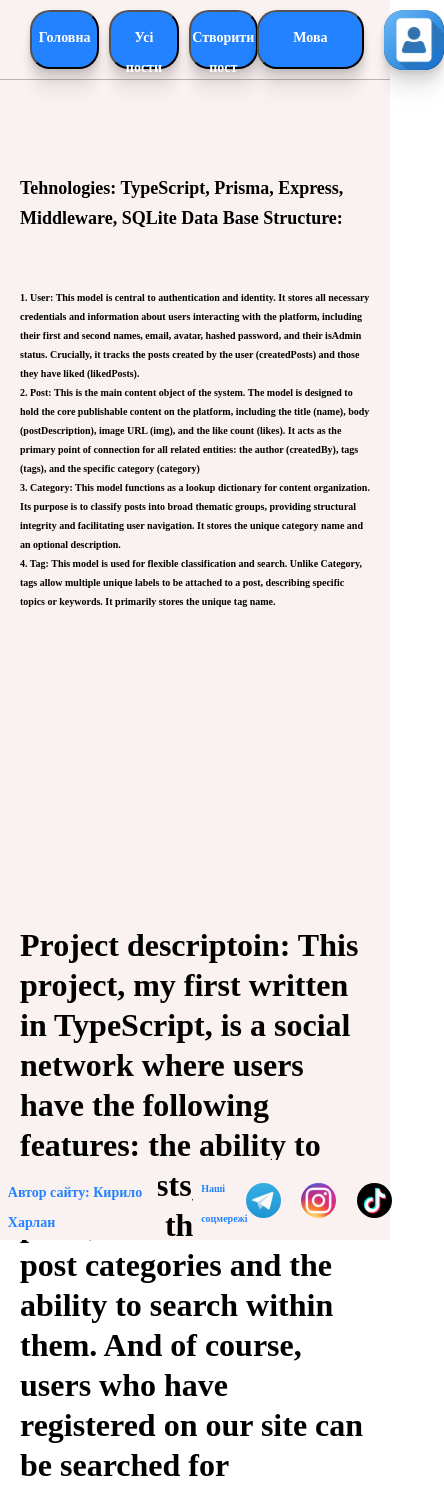
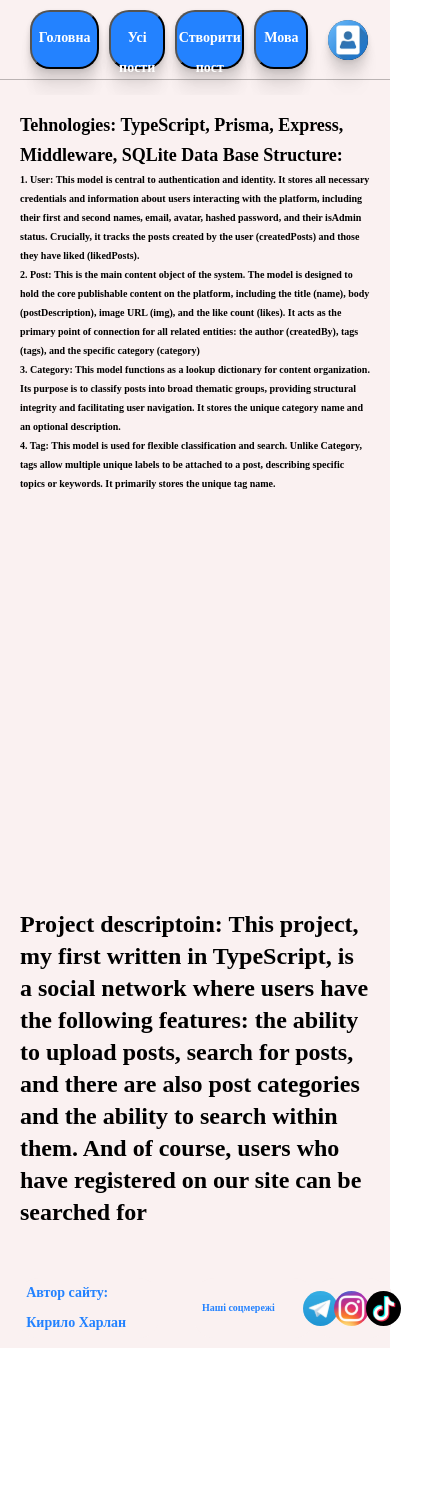
Before and after one commit to KirillKharlan/react-hw, a React (Create React App) app in the folder rpt/: page / in a window 390 px wide. Shown: the whole page, 444 px wide, since content can reach past the window. After the commit the page ends 1348 px from the top, so only its background shows below. Built offline with nearby package versions, Linux system fonts and the light colour scheme.

Commit message:
repairHeaderFooterMPdesign

```diff
--- a/rpt/src/components/footer/footer.module.css
+++ b/rpt/src/components/footer/footer.module.css
@@ -3,155 +3,157 @@
     flex-direction: row;
     justify-content: space-between;
     align-items: center;
-    padding: 0px;
-    gap: 35px;
-    width: clamp(300px, 100%, 1920px);
-    height: 80px;
+    padding: 0;
+    gap: clamp(1rem, 2vw, 2.1875rem);
+    width: 100%;
+    min-width: 18.75rem;
+    max-width: 120rem;
+    height: 5rem;
     margin: 0 auto;
     background: #FAF1F1;
     order: 2;
 }
+
 .footerAuthorDiv{
     display: flex;
     flex-direction: column;
     justify-content: center;
     align-items: center;
-    padding: 0px;
-    gap: 35px;
+    padding: 0;
+    gap: 2.1875rem;
     margin: 0 auto;
-    width: clamp(150px, 100%, 960px);
-    height: 80px;
+    width: clamp(9.375rem, 45%, 60rem);
+    height: 5rem;
     background: #FAF1F1;
     order: 0;
 }
+
 .footerAuthor{
     display: flex;
     flex-direction: row;
     justify-content: center;
     align-items: center;
-    padding: 11px clamp(5px, 2vw, 30px);
-    gap: 10px;
-    width: clamp(90px, 100%, 550px);
-    height: 60px;
+    padding: 0.6875rem clamp(0.3125rem, 2vw, 1.875rem);
+    gap: 0.625rem;
+    width: clamp(5.625rem, 80%, 34.375rem);
+    height: 3.75rem;
     background: #FAF1F1;
-    border-radius: 20px;
+    border-radius: 1.25rem;
     order: 0;
 }
 .footerAuthorText{
-    width: clamp(80px, 100%, 526px);
-    height: 44px;
+    width: 100%;
+    height: auto;
     font-family: 'Quicksand';
     font-style: normal;
     font-weight: 700;
-    font-size: clamp(14px, 2vw, 30px);
-    line-height: clamp(30px, 1vw, 44px);
+    font-size: clamp(0.875rem, 2vw, 1.875rem);
+    line-height: clamp(1.875rem, 1vw + 1rem, 2.75rem);
     color: #2382FF;
     order: 0;
 }
+
 .footerSocialNetworksDiv{
     display: flex;
     flex-direction: row;
     justify-content: center;
     align-items: center;
-    padding: 0px;
+    padding: 0;
     margin: 0 auto;
-    width: clamp(150px, 100%, 750px);
-    height: 80px;
+    width: clamp(9.375rem, 50%, 46.875rem);
+    height: 5rem;
     background: #FAF1F1;
     order: 1;
 }
+
 .footerSocialNetworksTextDiv{
     display: flex;
     flex-direction: row;
     justify-content: center;
     align-items: center;
-    column-gap: clamp(2px, 2vw, 10px);
-    padding-top: clamp(5px, 2vw, 30px);
-    padding-left: clamp(5px, 2vw, 30px);
-    width: clamp(120px, 100%, 550px);
-    height: 60px;
+    column-gap: clamp(0.125rem, 2vw, 0.625rem);
+    padding-left: clamp(0.3125rem, 2vw, 1.875rem);
+    width: clamp(7.5rem, 70%, 34.375rem);
+    height: 3.75rem;
     background: #FAF1F1;
-    border-radius: 20px;
+    border-radius: 1.25rem;
     order: 0;
 }
 .footerSocialNetworksText{
-    width: clamp(120px, 100%, 550px);
-    height: 60px;
+    width: 100%;
+    height: auto;
     font-family: 'Quicksand';
     font-style: normal;
     font-weight: 700;
-    font-size: clamp(10px, 2vw, 30px);
-    line-height: clamp(30px, 1vw, 44px);
+    font-size: clamp(0.625rem, 2vw, 1.875rem);
+    line-height: clamp(1.875rem, 1vw + 1rem, 2.75rem);
     color: #2382FF;
     order: 0;
 }
+
 .footerSocialNetworksIconsDiv{
     display: flex;
     flex-direction: row;
     justify-content: center;
     align-items: center;
-    padding: 11px clamp(5px, 2vw, 30px);
-    gap: 40px;
-    width: clamp(75px, 100%, 480px);
-    height: clamp(35px, 100%, 60px);
+    padding: 0.6875rem clamp(0.3125rem, 2vw, 1.875rem);
+    gap: clamp(1rem, 2vw, 2.5rem);
+    width: clamp(4.6875rem, 30%, 30rem);
+    height: clamp(2.1875rem, 100%, 3.75rem);
     background: #FAF1F1;
-    border-radius: 20px;
+    border-radius: 1.25rem;
     order: 1;
 }
-.footerTelegramIconDiv{
+
+.footerTelegramIconDiv {
     display: flex;
     flex-direction: row;
     justify-content: center;
     align-items: center;
-    padding: 11px clamp(5px, 2vw, 30px);
-    gap: 10px;
-    width: clamp(35px, 100%, 60px);
-    height: clamp(35px, 100%, 60px);
+    padding: 0.6875rem clamp(0.3125rem, 2vw, 1.875rem);
+    gap: 0.625rem;
+    width: clamp(2.1875rem, 100%, 3.75rem);
+    height: clamp(2.1875rem, 100%, 3.75rem);
     background: #FAF1F1;
-    border-radius: 20px;
-    order: 0;
 }
-.telegramIcon{
-    border-radius: 20px;
-    width: clamp(35px, 100%, 60px);
-    height: clamp(35px, 100%, 60px);
-    object-fit: cover;
-}
-.footerInstagramIconDiv{
+.footerInstagramIconDiv {
     display: flex;
     flex-direction: row;
     justify-content: center;
     align-items: center;
-    padding: 11px clamp(5px, 2vw, 30px);
-    gap: 10px;
-    width: clamp(35px, 100%, 60px);
-    height: clamp(35px, 100%, 60px);
+    padding: 0.6875rem clamp(0.3125rem, 2vw, 1.875rem);
+    gap: 0.625rem;
+    width: clamp(2.1875rem, 100%, 3.75rem);
+    height: clamp(2.1875rem, 100%, 3.75rem);
     background: #FAF1F1;
-    border-radius: 20px;
-    order: 1;
 }
-.instagramIcon{
-    border-radius: 20px;
-    width: clamp(35px, 100%, 60px);
-    height: clamp(35px, 100%, 60px);
-    object-fit: cover;
-}
-.footerTiktokIconDiv{
+.footerTiktokIconDiv {
     display: flex;
     flex-direction: row;
     justify-content: center;
     align-items: center;
-    padding: 11px clamp(5px, 2vw, 30px);
-    gap: 10px;
-    width: clamp(35px, 100%, 60px);
-    height: clamp(35px, 100%, 60px);
+    padding: 0.6875rem clamp(0.3125rem, 2vw, 1.875rem);
+    gap: 0.625rem;
+    width: clamp(2.1875rem, 100%, 3.75rem);
+    height: clamp(2.1875rem, 100%, 3.75rem);
     background: #FAF1F1;
-    border-radius: 20px;
-    order: 2;
 }
-.tiktokIcon{
-    border-radius: 20px;
-    width: clamp(35px, 100%, 60px);
-    height: clamp(35px, 100%, 60px);
+
+.telegramIcon {
+    border-radius: 1.25rem;
+    width: clamp(2.1875rem, 100%, 3.75rem);
+    height: clamp(2.1875rem, 100%, 3.75rem);
     object-fit: cover;
 }
+.instagramIcon {
+    border-radius: 1.25rem;
+    width: clamp(2.1875rem, 100%, 3.75rem);
+    height: clamp(2.1875rem, 100%, 3.75rem);
+    object-fit: cover;
+}
+.tiktokIcon {
+    border-radius: 1.25rem;
+    width: clamp(2.1875rem, 100%, 3.75rem);
+    height: clamp(2.1875rem, 100%, 3.75rem);
+    object-fit: cover;
+}
--- a/rpt/src/components/header/header.module.css
+++ b/rpt/src/components/header/header.module.css
@@ -1,148 +1,175 @@
-*{
-    padding: 0px;
-    margin: 0px;
+* {
+    padding: 0;
+    margin: 0;
     box-sizing: border-box;
 }
-.header{
+
+.header {
     display: flex;
     flex-direction: row;
     justify-content: space-evenly;
     align-items: center;
-    padding: 10px clamp(30px, 5vw, 100px);
-    gap: 10px;
-    width: clamp(300px, 100%, 1920px);
-    height: clamp(40px, 100%, 80px);
+    padding: 0.625rem clamp(1.875rem, 5vw, 6.25rem);
+    gap: 0.625rem;
+    width: clamp(18.75rem, 100%, 120rem);
+    height: clamp(2.5rem, 100%, 5rem);
     margin: 0 auto;
     background: #FAF1F1;
-    border-bottom: 1px solid #BBB4B4;
+    border-bottom: 0.0625rem solid #BBB4B4;
 }
-.mainPageButton{
+
+.mainPageButton {
     display: flex;
     flex-direction: row;
     justify-content: center;
     align-items: center;
-    padding: 11px clamp(5px, 2vw, 30px);
-    column-gap: clamp(2px, 2vw, 10px);
-    width: clamp(60px, 21%, 380px);
-    height: clamp(9px, 100%, 60px);
+    padding: 0.6875rem clamp(0.3125rem, 2vw, 1.875rem);
+    column-gap: clamp(0.125rem, 2vw, 0.625rem);
+    width: clamp(3.75rem, 21%, 23.75rem);
+    height: clamp(0.5625rem, 100%, 3.75rem);
     background: #2382FF;
-    box-shadow: 0px 38px 15px rgba(0, 0, 0, 0.01), 0px 22px 13px rgba(0, 0, 0, 0.05), 0px 10px 10px rgba(0, 0, 0, 0.09), 0px 2px 5px rgba(0, 0, 0, 0.1);
-    border-radius: 20px;
-    order: 0;
+    box-shadow:
+        0rem 2.375rem 0.9375rem rgba(0, 0, 0, 0.01),
+        0rem 1.375rem 0.8125rem rgba(0, 0, 0, 0.05),
+        0rem 0.625rem 0.625rem rgba(0, 0, 0, 0.09),
+        0rem 0.125rem 0.3125rem rgba(0, 0, 0, 0.1);
+    border-radius: 1.25rem;
 }
-.mainButtonText{
-    width: 166px;
-    height: clamp(22px, 100%, 44px);
-    font-family: 'Quicksand';
-    font-style: normal;
-    font-weight: 700;
-    font-size: clamp(14px, 2vw, 30px);
-    line-height: clamp(30px, 1vw, 44px);
-    color: #FFFFFF;
-}
-.allpostsPageButton{
+.allpostsPageButton {
     display: flex;
     flex-direction: row;
     justify-content: center;
     align-items: center;
-    padding: 11px clamp(5px, 2vw, 30px);
-    column-gap: clamp(2px, 2vw, 10px);
-    row-gap: 10px;
-    width: clamp(60px, 21%, 380px);
-    height: clamp(9px, 100%, 60px);
+    padding: 0.6875rem clamp(0.3125rem, 2vw, 1.875rem);
+    column-gap: clamp(0.125rem, 2vw, 0.625rem);
+    width: clamp(3.75rem, 21%, 23.75rem);
+    height: clamp(0.5625rem, 100%, 3.75rem);
     background: #2382FF;
-    box-shadow: 0px 38px 15px rgba(0, 0, 0, 0.01), 0px 22px 13px rgba(0, 0, 0, 0.05), 0px 10px 10px rgba(0, 0, 0, 0.09), 0px 2px 5px rgba(0, 0, 0, 0.1);
-    border-radius: 20px;
-    order: 1;
+    box-shadow:
+        0rem 2.375rem 0.9375rem rgba(0, 0, 0, 0.01),
+        0rem 1.375rem 0.8125rem rgba(0, 0, 0, 0.05),
+        0rem 0.625rem 0.625rem rgba(0, 0, 0, 0.09),
+        0rem 0.125rem 0.3125rem rgba(0, 0, 0, 0.1);
+    border-radius: 1.25rem;
+    row-gap: 0.625rem;
 }
-.allpostsButtonText{
-    width: 168px;
-    height: clamp(22px, 100%, 44px);
-    font-family: 'Quicksand';
-    font-style: normal;
-    font-weight: 700;
-    font-size: clamp(14px, 2vw, 30px);
-    line-height: clamp(30px, 1vw, 44px);
-    color: #FFFFFF;
-    order: 0;
-}
-.createpostButton{
+.createpostButton {
     display: flex;
     flex-direction: row;
     justify-content: center;
     align-items: center;
-    padding: 11px clamp(5px, 2vw, 30px);
-    gap: 10px;
-    width: clamp(60px, 21%, 380px);
-    height: clamp(9px, 100%, 60px);
+    padding: 0.6875rem clamp(0.3125rem, 2vw, 1.875rem);
+    column-gap: clamp(0.125rem, 2vw, 0.625rem);
+    width: clamp(3.75rem, 21%, 23.75rem);
+    height: clamp(0.5625rem, 100%, 3.75rem);
     background: #2382FF;
-    box-shadow: 0px 38px 15px rgba(0, 0, 0, 0.01), 0px 22px 13px rgba(0, 0, 0, 0.05), 0px 10px 10px rgba(0, 0, 0, 0.09), 0px 2px 5px rgba(0, 0, 0, 0.1);
-    border-radius: 20px;
-    order: 2;
+    box-shadow:
+        0rem 2.375rem 0.9375rem rgba(0, 0, 0, 0.01),
+        0rem 1.375rem 0.8125rem rgba(0, 0, 0, 0.05),
+        0rem 0.625rem 0.625rem rgba(0, 0, 0, 0.09),
+        0rem 0.125rem 0.3125rem rgba(0, 0, 0, 0.1);
+    border-radius: 1.25rem;
 }
-.createpostButtonText{
-    width: 252px;
-    height: clamp(22px, 100%, 44px);
+
+.mainButtonText {
+    width: auto;
+    height: clamp(1.375rem, 100%, 2.75rem);
     font-family: 'Quicksand';
     font-style: normal;
     font-weight: 700;
-    font-size: clamp(14px, 2vw, 30px);
-    line-height: clamp(30px, 1vw, 44px);
+    font-size: clamp(0.875rem, 2vw, 1.875rem);
+    line-height: clamp(1.875rem, 1vw, 2.75rem);
+
     color: #FFFFFF;
-    order: 0;
 }
-.profileAndLanguageButtons{
+.allpostsButtonText {
+    width: auto;
+    height: clamp(1.375rem, 100%, 2.75rem);
+    font-family: 'Quicksand';
+    font-style: normal;
+    font-weight: 700;
+    font-size: clamp(0.875rem, 2vw, 1.875rem);
+    line-height: clamp(1.875rem, 1vw, 2.75rem);
+
+    color: #FFFFFF;
+}
+.createpostButtonText {
+    width: auto;
+    height: clamp(1.375rem, 100%, 2.75rem);
+    font-family: 'Quicksand';
+    font-style: normal;
+    font-weight: 700;
+    font-size: clamp(0.875rem, 2vw, 1.875rem);
+    line-height: clamp(1.875rem, 1vw, 2.75rem);
+
+    color: #FFFFFF;
+}
+
+.profileAndLanguageButtons {
     display: flex;
     flex-direction: row;
     justify-content: center;
     align-items: center;
-    width: clamp(28px, 50%, 180px);
-    height: clamp(9px, 100%, 60px);
-    padding: 0px;
-    gap: 20px;
+    width: clamp(1.75rem, 50%, 11.25rem);
+    height: clamp(0.5625rem, 100%, 3.75rem);
+    padding: 0;
+    gap: 1.25rem;
     order: 3;
 }
-.languageButton{
+
+.languageButton {
     display: flex;
     flex-direction: row;
     justify-content: center;
     align-items: center;
-    padding: 11px clamp(5px, 2vw, 30px);
-    gap: 10px;
-    width: clamp(28px, 65%, 180px);
-    height: clamp(9px, 100%, 60px);
+    padding: 0.6875rem clamp(0.3125rem, 2vw, 1.875rem);
+    gap: 0.625rem;
+    width: clamp(1.75rem, 65%, 11.25rem);
+    height: clamp(0.5625rem, 100%, 3.75rem);
     background: #2382FF;
-    box-shadow: 0px 38px 15px rgba(0, 0, 0, 0.01), 0px 22px 13px rgba(0, 0, 0, 0.05), 0px 10px 10px rgba(0, 0, 0, 0.09), 0px 2px 5px rgba(0, 0, 0, 0.1);
-    border-radius: 20px;
+    box-shadow:
+        0rem 2.375rem 0.9375rem rgba(0, 0, 0, 0.01),
+        0rem 1.375rem 0.8125rem rgba(0, 0, 0, 0.05),
+        0rem 0.625rem 0.625rem rgba(0, 0, 0, 0.09),
+        0rem 0.125rem 0.3125rem rgba(0, 0, 0, 0.1);
+    border-radius: 1.25rem;
     order: 0;
 }
-.languageButtonText{
-    width: 96px;
-    height: clamp(22px, 100%, 44px);
+.languageButtonText {
+    width: auto;
+    height: clamp(1.375rem, 100%, 2.75rem);
     font-family: 'Quicksand';
     font-style: normal;
     font-weight: 700;
-    font-size: clamp(14px, 2vw, 30px);
-    line-height: clamp(30px, 1vw, 44px);
+    font-size: clamp(0.875rem, 2vw, 1.875rem);
+    line-height: clamp(1.875rem, 1vw, 2.75rem);
+
     color: #FFFFFF;
     order: 0;
 }
-.profileButton{
+
+.profileButton {
     display: flex;
     flex-direction: row;
     justify-content: center;
     align-items: center;
-    padding: 11px clamp(5px, 2vw, 30px);
-    gap: 10px;
-    width: 60px;
-    height: 60px;
+    width: clamp(2.5rem, 5vw, 3.75rem);
+    height: clamp(2.5rem, 5vw, 3.75rem);
+    padding: 0.6875rem clamp(0.3125rem, 2vw, 1.875rem);
+    gap: 0.625rem;
     background: #FAF1F1;
-    box-shadow: 0px 38px 15px rgba(0, 0, 0, 0.01), 0px 22px 13px rgba(0, 0, 0, 0.05), 0px 10px 10px rgba(0, 0, 0, 0.09), 0px 2px 5px rgba(0, 0, 0, 0.1);
-    border-radius: 20px;
+    box-shadow:
+        0rem 2.375rem 0.9375rem rgba(0, 0, 0, 0.01),
+        0rem 1.375rem 0.8125rem rgba(0, 0, 0, 0.05),
+        0rem 0.625rem 0.625rem rgba(0, 0, 0, 0.09),
+        0rem 0.125rem 0.3125rem rgba(0, 0, 0, 0.1);
+    border-radius: 1.25rem;
     order: 1;
 }
-.profileImage{
-    width: 60px;
-    height: 60px;
-    border-radius: 20px;
+
+.profileImage {
+    width: clamp(2.5rem, 5vw, 3.75rem);
+    height: clamp(2.5rem, 5vw, 3.75rem);
+    border-radius: 1.25rem;
+    object-fit: cover;
 }
--- a/rpt/src/components/header/header.tsx
+++ b/rpt/src/components/header/header.tsx
@@ -1,13 +1,13 @@
 import style from "./header.module.css"
 import profile from "../../images/profile.svg";
-import { useMediaQuery } from "react-responsive";
-import { useState } from "react";
+// import { useMediaQuery } from "react-responsive";
+// import { useState } from "react";
 
 
 export function Header() {
-	const isDesktop = useMediaQuery({ minWidth: 1025 });
-	const isTablet = useMediaQuery({ minWidth: 750, maxWidth: 1024 });
-    const isMobile = useMediaQuery({ minWidth: 300, maxWidth: 749 });
+	// const isDesktop = useMediaQuery({ minWidth: 1025 });
+	// const isTablet = useMediaQuery({ minWidth: 750, maxWidth: 1024 });
+    // const isMobile = useMediaQuery({ minWidth: 300, maxWidth: 749 });
 
 
     return (
--- a/rpt/src/components/mainPage/mainPage.module.css
+++ b/rpt/src/components/mainPage/mainPage.module.css
@@ -1,102 +1,105 @@
 *{
-    padding: 0px;
-    margin: 0px;
+    padding: 0;
+    margin: 0;
     box-sizing: border-box;
 }
 header{
     order: 0;
+    min-height: 3rem;
 }
 .main{
     display: flex;
     flex-direction: column;
     justify-content: center;
     align-items: center;
-    width: clamp(300px, 100%, 1920px);
-    height: 1080px;
-    padding: 15px 10px 20px;
+    width: clamp(18.75rem, 100%, 120rem);
+    min-height: 67.5rem;
+    padding: 0.9375rem 0.625rem 1.25rem;
     margin: 0 auto;
     background: #FAF1F1;
     order: 1;
 }
+
 .technicalPartTexts{
     display: flex;
     flex-direction: column;
     justify-content: center;
     align-items: center;
-    padding: 15px 10px 20px;
-    width: clamp(300px, 100%, 1920px);
-    height: 760px;
+    padding: 0.9375rem 0.625rem 1.25rem;
+    width: clamp(18.75rem, 100%, 120rem);
+    min-height: 47.5rem;
     background: #FAF1F1;
     order: 0;
 }
+
 .backendTextsDiv{
     display: flex;
     flex-direction: column;
     justify-content: center;
     align-items: center;
-    padding: 15px 10px 20px;
-    width: clamp(300px, 100%, 1920px);
-    height: 380px;
+    padding: 0.9375rem 0.625rem 1.25rem;
+    width: clamp(18.75rem, 100%, 120rem);
+    min-height: 23.75rem;
     background: #FAF1F1;
     order: 0;
 }
 .backendText{
-    width: clamp(300px, 100%, 1800px);
-    height: clamp(40px, 100%, 130px);
+    width: clamp(18.75rem, 100%, 112.5rem);
+    height: clamp(2.5rem, auto, 8.125rem);
     font-family: 'Quicksand';
     font-style: normal;
     font-weight: 700;
-    font-size: clamp(18px, 2vw, 35px);
-    line-height: clamp(30px, 1vw, 44px);
+    font-size: clamp(1.125rem, 2vw, 2.1875rem);
+    line-height: clamp(1.875rem, 1vw + 1rem, 2.75rem);
     color: #000000;
     order: 0;
 }
 .backendTextMain{
-    width: clamp(300px, 100%, 1800px);
-    height: clamp(90px, 100%, 230px);
+    width: clamp(18.75rem, 100%, 112.5rem);
+    height: clamp(5.625rem, auto, 14.375rem);
     font-family: 'Quicksand';
     font-style: normal;
     font-weight: 700;
-    font-size: clamp(10px, 2vw, 20px);
-    line-height: clamp(19px, 1vw, 25px);
+    font-size: clamp(0.625rem, 2vw, 1.25rem);
+    line-height: clamp(1.1875rem, 1vw + 0.5rem, 1.5625rem);
     color: #000000;
     order: 1;
 }
+
 .frontendTextsDiv{
     display: flex;
     flex-direction: column;
     justify-content: center;
     align-items: center;
-    padding: 15px 10px 20px;
-    gap: 35px;
-    width: clamp(300px, 100%, 1920px);
-    height: 380px;
+    padding: 0.9375rem 0.625rem 1.25rem;
+    gap: 2.1875rem;
+    min-height: 23.75rem;
     background: #FAF1F1;
     order: 1;
 }
 .frontendText{
+}
 
-}
 .descriptionPartText{
     display: flex;
     flex-direction: column;
     justify-content: center;
     align-items: center;
-    padding: 15px 10px 20px;
-    gap: 35px;
-    width: clamp(300px, 100%, 1920px);
-    height: 160px;
+    padding: 0.9375rem 0.625rem 1.25rem;
+    gap: 2.1875rem;
+    width: clamp(18.75rem, 100%, 120rem);
+    min-height: 10rem;
     background: #FAF1F1;
     order: 1;
 }
 .descriptionText{
-    width: clamp(300px, 100%, 1920px);
-    height: 140px;
+    width: clamp(18.75rem, 100%, 120rem);
+    height: auto;
     font-family: 'Quicksand';
     font-style: normal;
     font-weight: 700;
-    font-size: 32px;
-    line-height: 40px;
+    font-size: clamp(1.5rem, 2.5vw, 2rem);
+    line-height: clamp(2rem, 1vw + 1rem, 2.5rem);
     color: #000000;
     order: 0;
 }
```
Also changed, not shown: rpt/src/components/postCard/postCard.tsx (indentation only).
